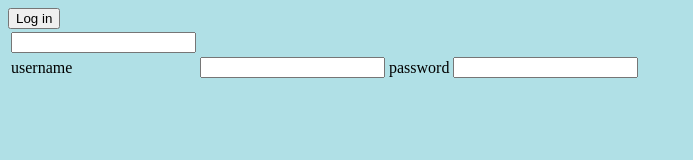
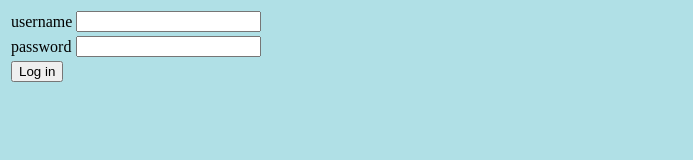
Before and after one commit to prince01182660/project3, a plain HTML site: page index.html in a window 1280 px wide. Shown: the whole page, without its empty margins (0-693 px from the left). Drawn offline with Linux system fonts and the light colour scheme.

Commit message:
page arranged

```diff
--- a/index.html
+++ b/index.html
@@ -1,20 +1,22 @@
 <!Doctype html>
 <html>
   <head>
-    <title></title>
+    <title>Login Page</title>
     <link rel="stylesheet" type="text/css" href="style.css">
   </head>
   <body>
     <form>
       <table>
-      <td><input></input></td>
       <tr>
         <td><label>username</label></td>
          <td><input type="username"></td>
+      </tr>
+      <tr>
         <td><label>password</label></td>
         <td><input type="password"></td>
-        <button type="button" name="log in">Log in</button>
       </tr>
+      <tr><td><button type="button" name="log in">Log in</td></button></tr>
+
    </table>
    </form>
   </body>
```
